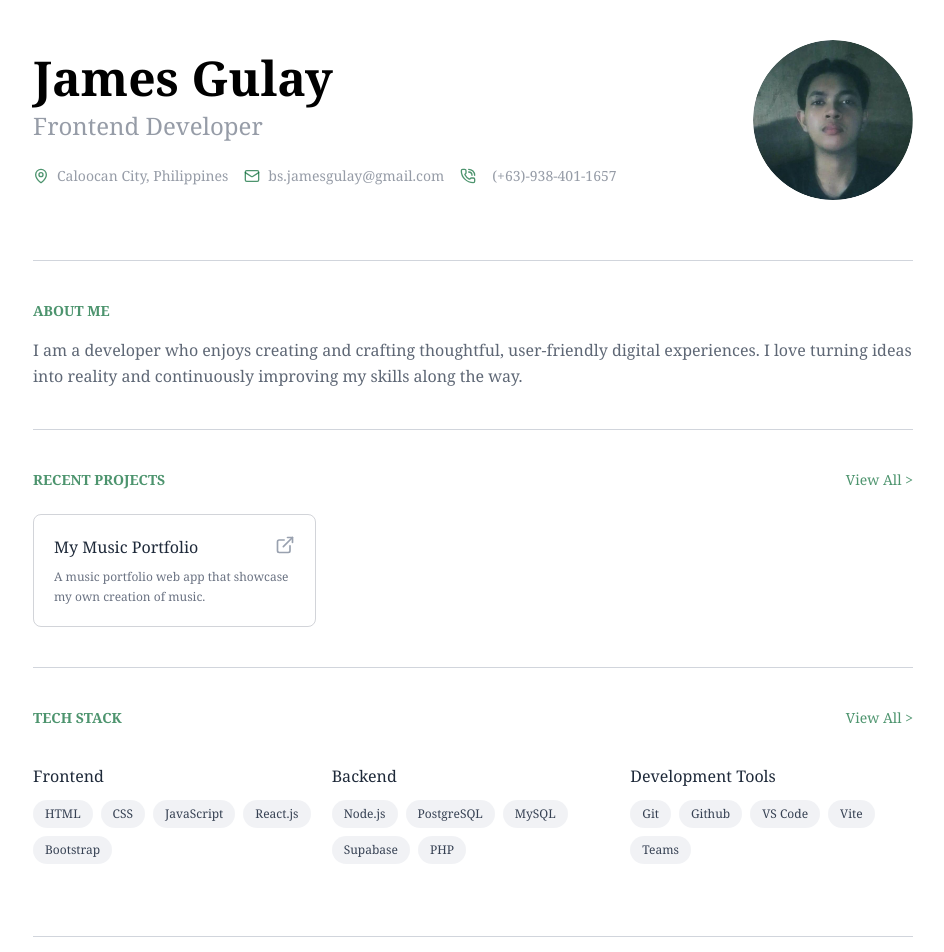
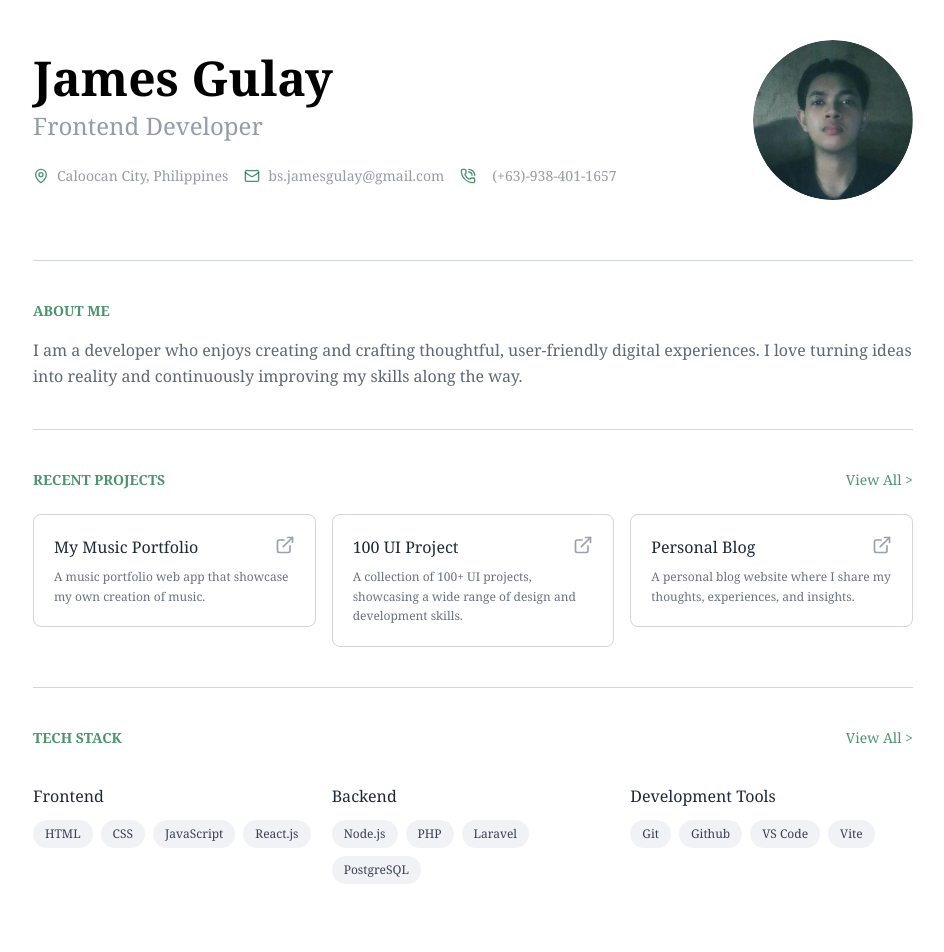
Before and after one commit to giacomoverdura/JGPortfolio, a React (Vite) app: page / in a window 1280 px wide. Shown: the top 952 px of the page, without its empty margins (167-1111 px from the left). Built offline with nearby package versions, Linux system fonts and the light colour scheme.

Commit message:
fix slice

```diff
--- a/src/components/Projects.tsx
+++ b/src/components/Projects.tsx
@@ -1,12 +1,5 @@
 import { ExternalLink } from 'lucide-react';
-
-const myProjectData = [
-  {
-    projectName : "My Music Portfolio",
-    projectDesc : "A music portfolio web app that showcase my own creation of music.",
-    projectURL : "https://mymusicportfoliov1.vercel.app/"
-  }
-]
+import { myProjectData } from "../data/ProjectsData";
 
 export default function Projects() {
   return(
@@ -18,7 +11,7 @@ export default function Projects() {
         </a>
       </div>
       <div className="grid grid-cols-1 sm:grid-cols-2 lg:grid-cols-3 gap-4">
-        {myProjectData.map((project, index) => (
+        {myProjectData.slice(0, 3).map((project, index) => (
           <div key={index}>
             <a href={project.projectURL} target="_blank" className="flex flex-col justify-between p-5 border border-gray-500/30 hover:bg-gray-400/10 transition-all duration-300 cursor-pointer rounded-lg group">
               <div className="header flex justify-between items-start mb-2">
--- a/src/components/Stack.tsx
+++ b/src/components/Stack.tsx
@@ -17,7 +17,7 @@ const displayedStacks = ["Frontend", "Backend", "Development Tools"];
           <div key={index} className="py-2 md:py-5">
             <h1 className="font-medium text-gray-800">{stack.stackLabel}</h1>
             <div className="stack my-3 flex flex-wrap justify-start gap-2 text-xs">
-              {stack.stackItems.slice(0, 5).map((tech, i) => (
+              {stack.stackItems.slice(0, 4).map((tech, i) => (
                 <span key={i} className="bg-gray-300/30 rounded-full text-gray-700 px-3 py-1.5"> {tech} </span>
               ))}
             </div>
--- /dev/null
+++ b/src/data/ProjectsData.tsx
@@ -0,0 +1,23 @@
+export const myProjectData = [
+  {
+    id: 1,
+    projectName: "My Music Portfolio",
+    projectDesc: "A music portfolio web app that showcase my own creation of music.",
+    projectURL: "https://mymusicportfoliov1.vercel.app/",
+    tech: ["HTML", "CSS", "Javascript", "React.js", "TailwindCSS", "Last.fm API", "Supabase"],
+  },
+  {
+    id: 2,
+    projectName: "100 UI Project",
+    projectDesc: "A collection of 100+ UI projects, showcasing a wide range of design and development skills.",
+    projectURL: "https://100-ui-project.vercel.app/",
+    tech: ["React", "Tailwind", "Shadcn UI", "Framer Motion", "Vite", "TypeScript"],
+  },
+  {
+    id: 3,
+    projectName: "Personal Blog",
+    projectDesc: "A personal blog website where I share my thoughts, experiences, and insights.",
+    projectURL: "https://semaj-blog.vercel.app/",
+    tech: ["React", "Tailwind", "Supabase"],
+  },
+];
--- a/src/data/TechStackData.tsx
+++ b/src/data/TechStackData.tsx
@@ -5,7 +5,7 @@ export const techStackData = [
     },
     {
       stackLabel : "Backend",
-      stackItems : ["Node.js", "PostgreSQL", "MySQL", "Supabase", "PHP", "Laravel"]
+      stackItems : ["Node.js", "PHP", "Laravel", "PostgreSQL", "MySQL", "Supabase"]
     },
     {
       stackLabel : "Development Tools",
--- a/src/pages/RecentProjects.tsx
+++ b/src/pages/RecentProjects.tsx
@@ -1,11 +1,6 @@
+import { myProjectData } from "../data/ProjectsData";
+
 export default function RecentProjects() {
-  const myProjectData = [
-  {
-    projectName : "My Music Portfolio",
-    projectDesc : "A music portfolio web app that showcase my own creation of music.",
-    projectURL : "https://mymusicportfoliov1.vercel.app/"
-  },
-]
 
   return (
     <>
@@ -27,13 +22,11 @@ export default function RecentProjects() {
                   {project.projectDesc}
                 </p>
                 <div className="ms-5 flex items-center gap-5">
-                  <span className="text-xs bg-gray-200 text-gray-700 w-auto rounded-full px-2 py-1">HTML</span>
-                  <span className="text-xs bg-gray-200 text-gray-700 w-auto rounded-full px-2 py-1">CSS</span>
-                  <span className="text-xs bg-gray-200 text-gray-700 w-auto rounded-full px-2 py-1">Javascript</span>
-                  <span className="text-xs bg-gray-200 text-gray-700 w-auto rounded-full px-2 py-1">React.js</span>
-                  <span className="text-xs bg-gray-200 text-gray-700 w-auto rounded-full px-2 py-1">TailwindCSS</span>
-                  <span className="text-xs bg-gray-200 text-gray-700 w-auto rounded-full px-2 py-1">Last.fm API</span>
-                  <span className="text-xs bg-gray-200 text-gray-700 w-auto rounded-full px-2 py-1">Supabase</span>
+                  {project.tech.map((tech, i) => (
+                    <span key={i} className="text-xs bg-gray-200 text-gray-700 rounded-full px-2 py-1">
+                      {tech}
+                    </span>
+                  ))}
                 </div>
               </a>
             </div>
```
